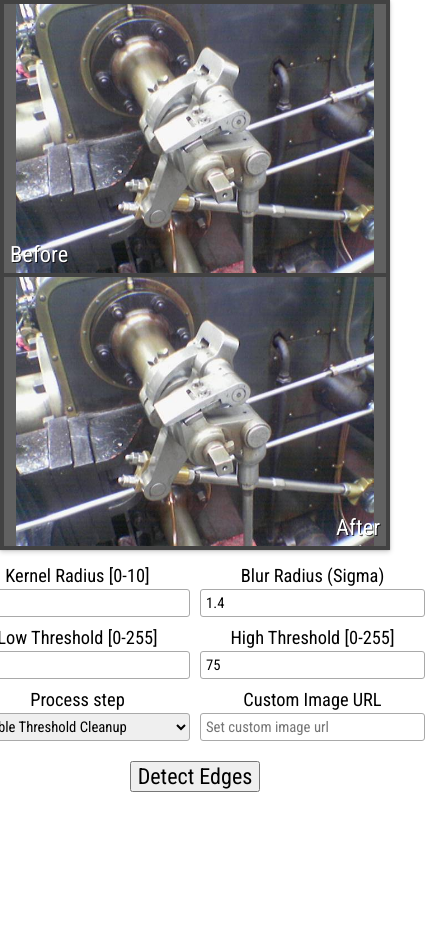
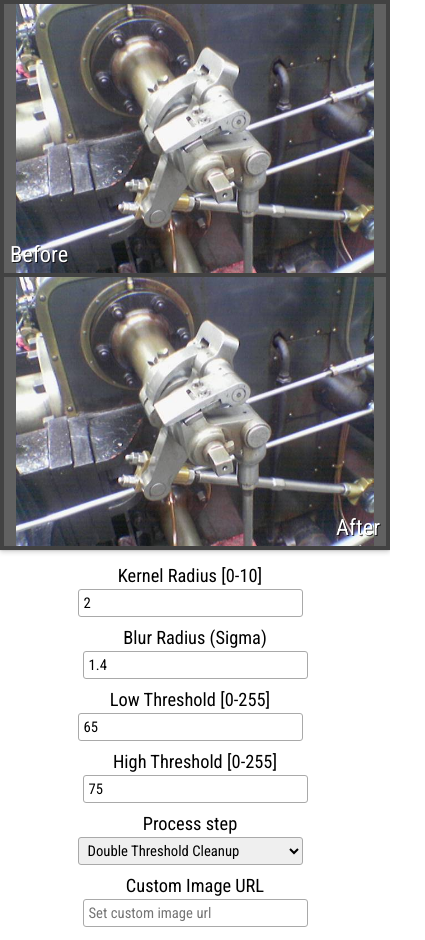
Before and after one commit to petetetete/image-manipulation, a plain HTML site: page index.html in a window 390 px wide. Shown: the top 940 px of the page, 425 px wide, since content can reach past the window. Before the commit the page ends 844 px from the top, so only its background shows below. Drawn offline with Linux system fonts and the light colour scheme.

Commit message:
Fix mobile styling

```diff
--- a/index.html
+++ b/index.html
@@ -100,6 +100,9 @@
                     border-right: 4px solid #424242;
                     border-bottom: none;
                 }
+                .option-group {
+                    flex-direction: column;
+                }
             }
         </style>
     </head>
```
